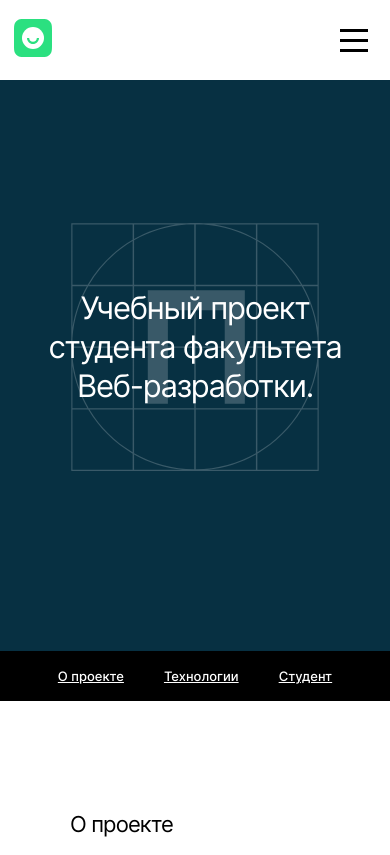
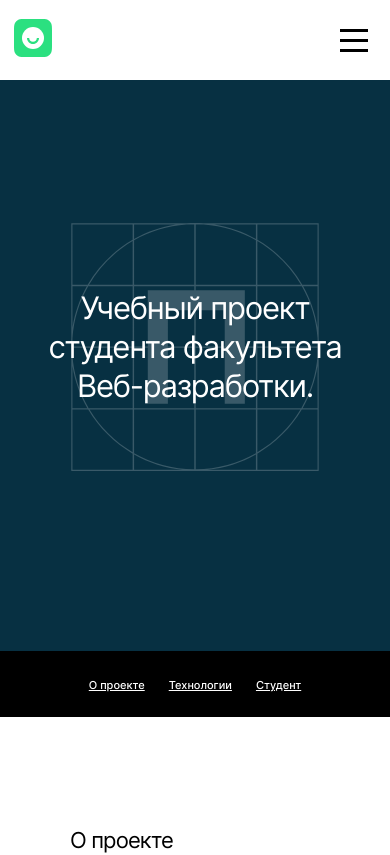
Before and after one commit to h1ze/movies-explorer-frontend, a React (Create React App) app: page /movies in a window 390 px wide. Shown: the top 855 px of the page. Built offline with nearby package versions, Linux system fonts and the light colour scheme.

Commit message:
feat: добавить адаптивность в NavTab

```diff
--- a/src/components/NavTab/NavTab.css
+++ b/src/components/NavTab/NavTab.css
@@ -3,7 +3,7 @@
   background-color: #000;
 }
 
-.nav-tab_wrapper {
+.nav-tab__wrapper {
   box-sizing: border-box;
   padding: 24px 0;
   min-width: 320px;
@@ -13,9 +13,10 @@
 
 .nav-tab__links {
   display: flex;
+  margin: 0;
+  padding: 0;
   gap: 40px;
   list-style: none;
-  padding: 0;
   justify-content: center;
   align-items: center;
 }
@@ -30,3 +31,12 @@
 
   color: #fff;
 }
+
+@media screen and (max-width: 568px) {
+  .nav-tab__links {
+    gap: 24px;
+  }
+  .nav-tab__link {
+    font-size: 11px;
+  }
+}
```
